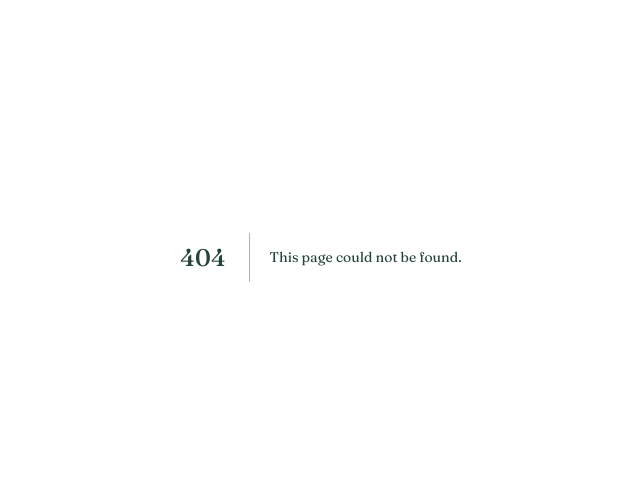
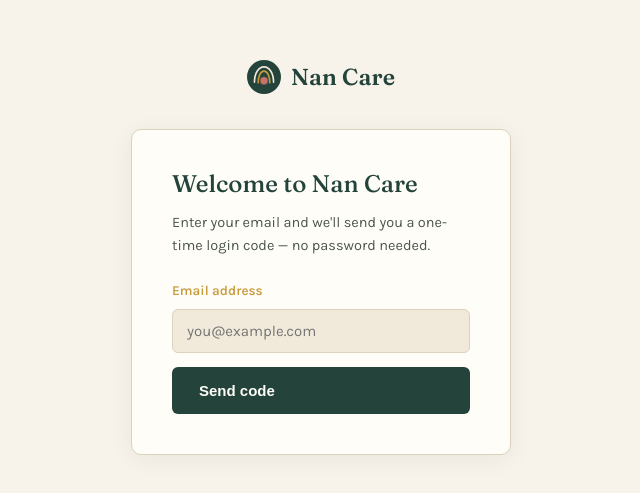
Before and after one commit to Nandinikumari876/nan-care-next, a Next.js app: page /login in a window 1280 px wide. Before the commit this address had no page. Shown: the part 143-636 px from the top of the page, without its empty margins (319-959 px from the left). Built offline with nearby package versions, Linux system fonts and the light colour scheme; no server answers.

Commit message:
feat: add email+OTP login page

```diff
--- a/app/globals.css
+++ b/app/globals.css
@@ -512,3 +512,78 @@ footer .wrap{
   gap: 14px;
 }
 footer a{ color: #C7BFA9; }
+
+/* ================================================================
+   Additions below — Login page styling.
+   Paste this at the END of your existing globals.css (don't
+   remove anything already there).
+   ================================================================ */
+
+/* ---------- Login / OTP page ---------- */
+.auth-page {
+  min-height: 100vh;
+  background: var(--bg);
+  display: flex;
+  align-items: center;
+  padding: 60px 0;
+}
+.auth-wrap {
+  display: flex;
+  flex-direction: column;
+  align-items: center;
+  gap: 28px;
+}
+.auth-card {
+  background: var(--white);
+  border: 1px solid var(--line);
+  border-radius: 10px;
+  padding: 40px;
+  width: 100%;
+  max-width: 380px;
+  box-shadow: 0 4px 24px rgba(28, 36, 32, 0.06);
+}
+.auth-card h1 {
+  font-size: 24px;
+  margin-bottom: 8px;
+}
+.auth-sub {
+  color: var(--ink-soft);
+  font-size: 14.5px;
+  margin-bottom: 24px;
+}
+.auth-form {
+  display: grid;
+  gap: 14px;
+}
+.auth-form label {
+  display: block;
+  font-size: 13.5px;
+  font-weight: 600;
+  color: var(--gold);
+  margin-bottom: 7px;
+}
+.auth-form input {
+  width: 100%;
+  border: 1px solid var(--line);
+  border-radius: var(--radius);
+  padding: 12px 14px;
+  font-family: 'Karla', sans-serif;
+  font-size: 15px;
+  background: var(--bg-warm);
+  color: var(--ink);
+}
+.auth-error {
+  color: #A35555;
+  font-size: 13.5px;
+  margin: -4px 0 0;
+}
+.auth-linkbtn {
+  background: none;
+  border: none;
+  color: var(--forest);
+  text-decoration: underline;
+  font-size: 13.5px;
+  cursor: pointer;
+  padding: 0;
+  justify-self: start;
+}
--- /dev/null
+++ b/app/login/page.js
@@ -0,0 +1,141 @@
+'use client';
+
+import { Suspense, useState } from 'react';
+import { useRouter, useSearchParams } from 'next/navigation';
+import Logo from '../../components/Logo';
+import { saveSession } from '../../lib/auth';
+
+const API = process.env.NEXT_PUBLIC_API_URL;
+
+function LoginForm() {
+  const router = useRouter();
+  const searchParams = useSearchParams();
+  const nextPath = searchParams.get('next') || '/';
+
+  const [step, setStep] = useState('email'); // 'email' | 'otp'
+  const [email, setEmail] = useState('');
+  const [code, setCode] = useState('');
+  const [loading, setLoading] = useState(false);
+  const [error, setError] = useState('');
+
+  async function handleSendOtp(e) {
+    e.preventDefault();
+    setError('');
+    setLoading(true);
+    try {
+      const res = await fetch(`${API}/api/auth/send-otp`, {
+        method: 'POST',
+        headers: { 'Content-Type': 'application/json' },
+        body: JSON.stringify({ email: email.trim() }),
+      });
+      const data = await res.json();
+      if (!res.ok) throw new Error(data.error || 'Failed to send code');
+      setStep('otp');
+    } catch (err) {
+      setError(err.message);
+    } finally {
+      setLoading(false);
+    }
+  }
+
+  async function handleVerifyOtp(e) {
+    e.preventDefault();
+    setError('');
+    setLoading(true);
+    try {
+      const res = await fetch(`${API}/api/auth/verify-otp`, {
+        method: 'POST',
+        headers: { 'Content-Type': 'application/json' },
+        body: JSON.stringify({ email: email.trim(), code: code.trim() }),
+      });
+      const data = await res.json();
+      if (!res.ok) throw new Error(data.error || 'Invalid code');
+      saveSession(data.token, data.user.email);
+      router.push(nextPath);
+    } catch (err) {
+      setError(err.message);
+    } finally {
+      setLoading(false);
+    }
+  }
+
+  return (
+    <div className="auth-page">
+      <div className="wrap auth-wrap">
+        <a href="/" className="auth-logo">
+          <Logo size={34} />
+        </a>
+
+        <div className="auth-card">
+          <h1>Welcome to Nan Care</h1>
+          <p className="auth-sub">
+            {step === 'email'
+              ? "Enter your email and we'll send you a one-time login code — no password needed."
+              : `Enter the 6-digit code sent to ${email.trim()}`}
+          </p>
+
+          {step === 'email' && (
+            <form onSubmit={handleSendOtp} className="auth-form">
+              <div>
+                <label htmlFor="email">Email address</label>
+                <input
+                  id="email"
+                  type="email"
+                  required
+                  placeholder="you@example.com"
+                  value={email}
+                  onChange={(e) => setEmail(e.target.value)}
+                />
+              </div>
+              {error && <p className="auth-error">{error}</p>}
+              <button type="submit" className="btn btn-primary" disabled={loading}>
+                {loading ? 'Sending…' : 'Send code'}
+              </button>
+            </form>
+          )}
+
+          {step === 'otp' && (
+            <form onSubmit={handleVerifyOtp} className="auth-form">
+              <div>
+                <label htmlFor="code">6-digit code</label>
+                <input
+                  id="code"
+                  type="text"
+                  inputMode="numeric"
+                  maxLength={6}
+                  required
+                  placeholder="••••••"
+                  value={code}
+                  onChange={(e) => setCode(e.target.value)}
+                />
+              </div>
+              {error && <p className="auth-error">{error}</p>}
+              <button type="submit" className="btn btn-primary" disabled={loading}>
+                {loading ? 'Verifying…' : 'Verify & continue'}
+              </button>
+              <button
+                type="button"
+                className="auth-linkbtn"
+                onClick={() => {
+                  setStep('email');
+                  setCode('');
+                  setError('');
+                }}
+              >
+                Use a different email
+              </button>
+            </form>
+          )}
+        </div>
+      </div>
+    </div>
+  );
+}
+
+export default function LoginPage() {
+  return (
+    <Suspense fallback={null}>
+      <LoginForm />
+    </Suspense>
+  );
+}
--- /dev/null
+++ b/lib/auth.js
@@ -0,0 +1,26 @@
+// Small helper to manage the logged-in patient's session in the browser.
+// We store the JWT (issued after OTP verification) and their email in
+// localStorage, so they stay logged in across visits until they log out.
+
+const TOKEN_KEY = 'nanCarePatientToken';
+const EMAIL_KEY = 'nanCarePatientEmail';
+
+export function saveSession(token, email) {
+  localStorage.setItem(TOKEN_KEY, token);
+  localStorage.setItem(EMAIL_KEY, email);
+}
+
+export function getToken() {
+  if (typeof window === 'undefined') return null;
+  return localStorage.getItem(TOKEN_KEY);
+}
+
+export function getUserEmail() {
+  if (typeof window === 'undefined') return null;
+  return localStorage.getItem(EMAIL_KEY);
+}
+
+export function clearSession() {
+  localStorage.removeItem(TOKEN_KEY);
+  localStorage.removeItem(EMAIL_KEY);
+}
```
